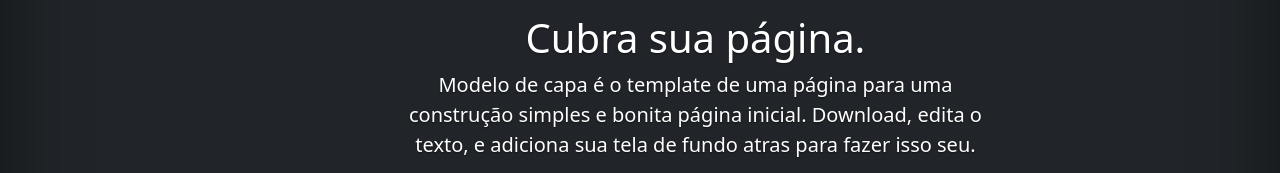
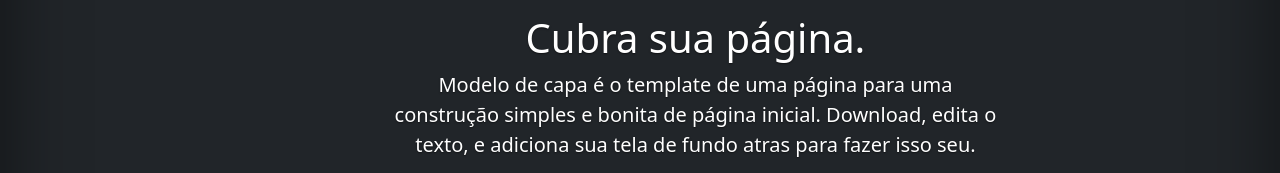
Before and after one commit to bryancardosoo/PROJETO-PESSOAL2B, a plain HTML site: page index.html in a window 1280 px wide. Shown: the part 271-444 px from the top of the page. Drawn offline with nearby package versions, Linux system fonts and the light colour scheme.

Commit message:
Alterei a escrita por erros

```diff
--- a/index.html
+++ b/index.html
@@ -51,7 +51,7 @@
 
   <main class="px-3">
     <h1>Cubra sua página.</h1>
-    <p class="lead">Modelo de capa é o template de uma página para uma construção simples e bonita página inicial. Download, edita o texto, e adiciona sua tela de fundo atras para fazer isso seu. </p>
+    <p class="lead">Modelo de capa é o template de uma página para uma construção simples e bonita de página inicial. Download, edita o texto, e adiciona sua tela de fundo atras para fazer isso seu. </p>
     <p class="lead">
       <a href="#" class="btn btn-lg btn-secondary fw-bold border-white bg-white">Aprenda mais</a>
     </p>
```
